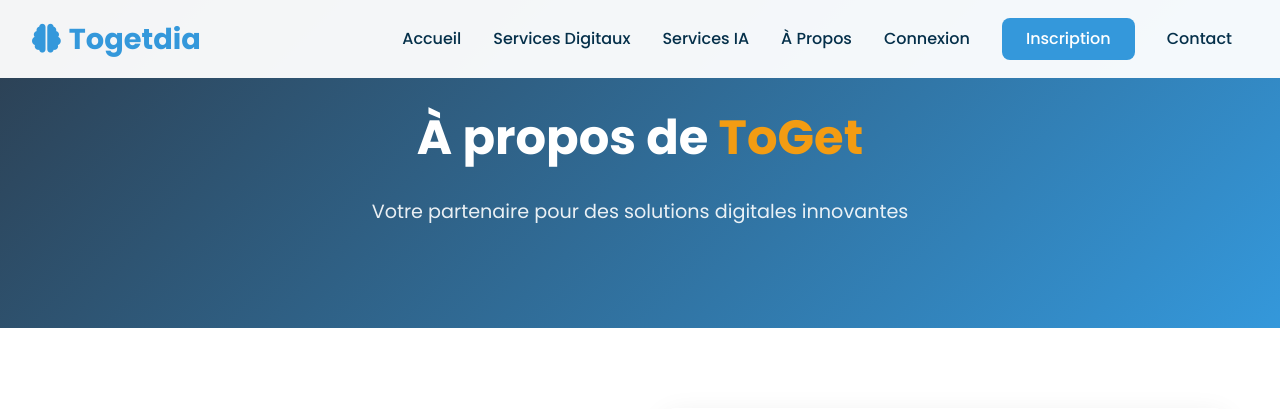
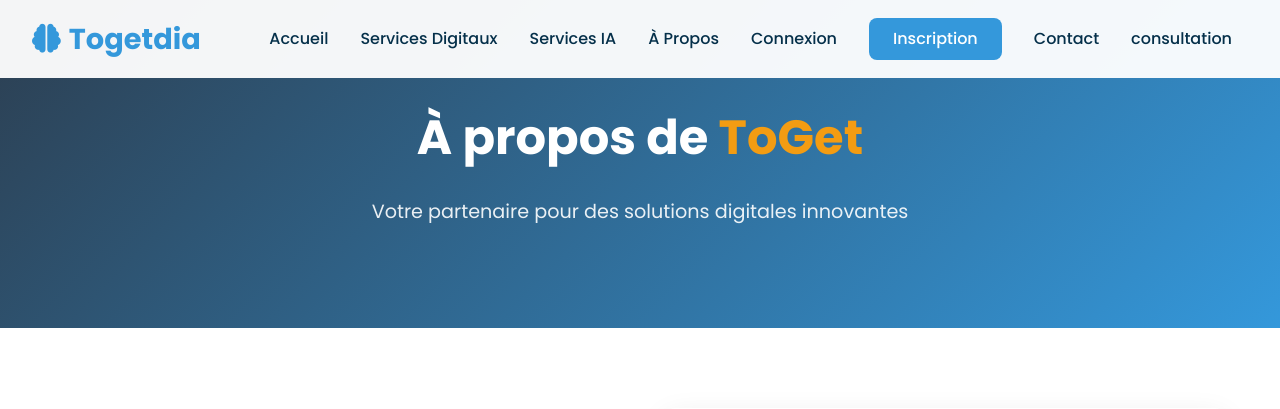
Before and after one commit to Ahoussi225/togetdia, a Flask app: page /about in a window 1280 px wide. Shown: the top 409 px of the page. Run offline with Flask 3, Linux system fonts and the light colour scheme.

Commit message:
mise a jours de togetdia

```diff
--- a/templates/base.html
+++ b/templates/base.html
@@ -35,6 +35,7 @@
                 <a href="{{ url_for('register') }}" class="nav-link nav-cta">Inscription</a>
                 {% endif %}
                 <a href="{{ url_for('contact') }}" class="nav-link">Contact</a>
+                <a href="{{ url_for('consultation') }}" class="nav-link">consultation</a>
             </div>
             <div class="nav-toggle" id="navToggle">
                 <span class="bar"></span>
```
